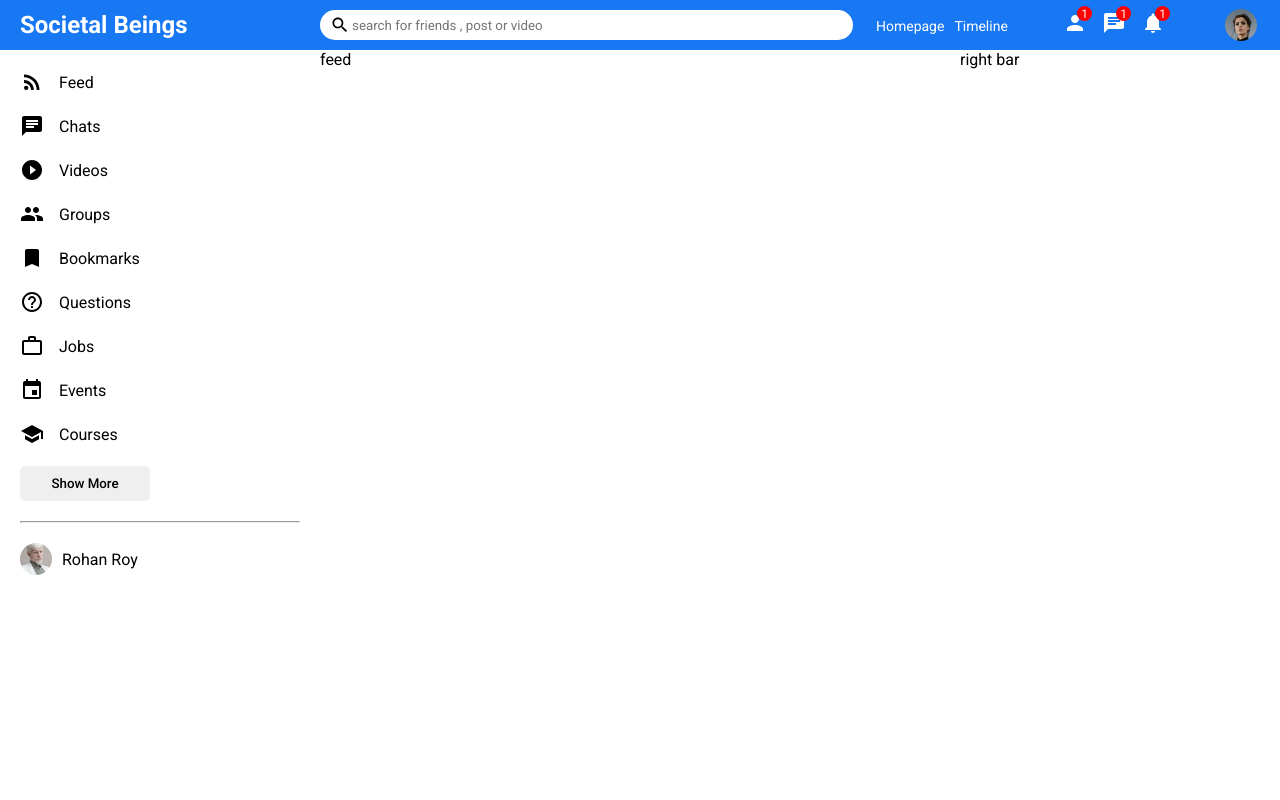
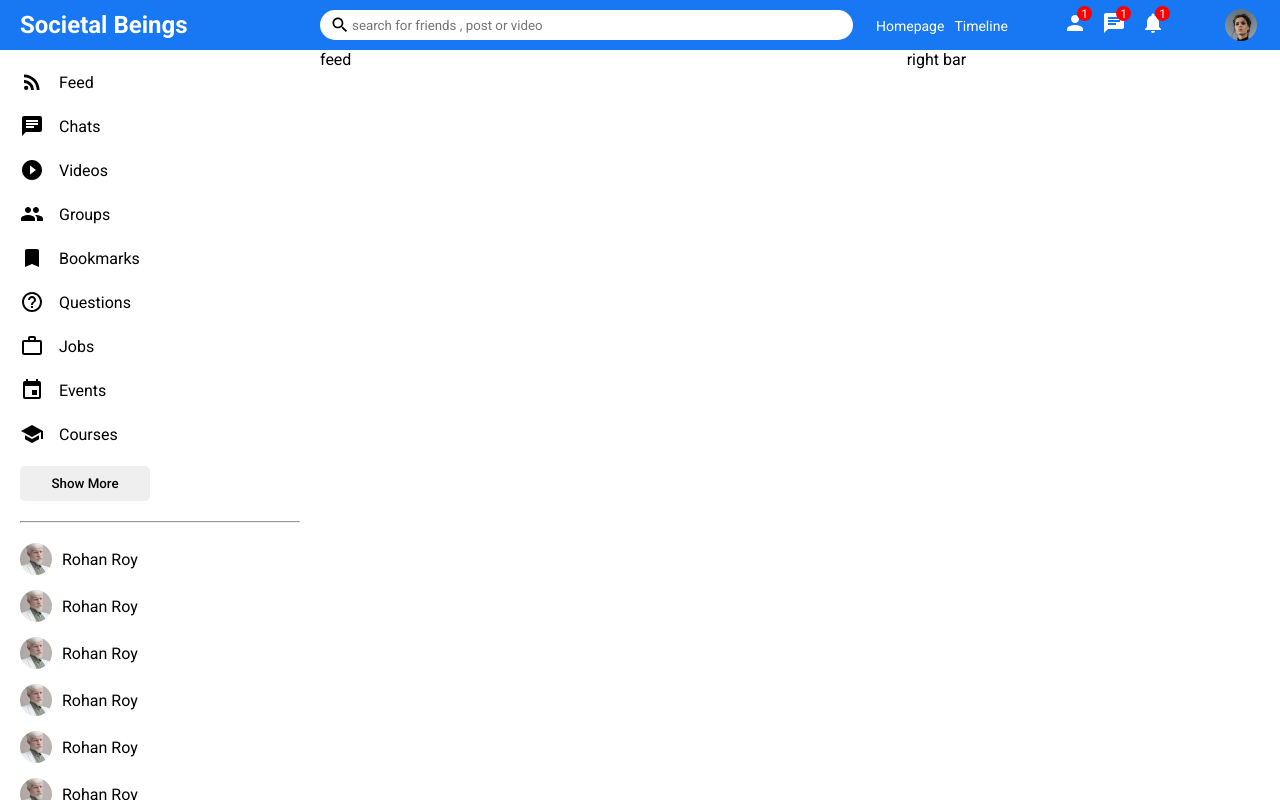
Before and after one commit to codytron21/Societal-Beings, a React (Create React App) app: page / in a window 1280 px wide. Built offline with nearby package versions, Linux system fonts and the light colour scheme.

Commit message:
completed sidebar

```diff
--- a/src/components/feed/feed.css
+++ b/src/components/feed/feed.css
@@ -1,3 +1,4 @@
 .feed {
-    flex: 6;
+    flex: 5.5;
+
 }
--- a/src/components/rightbar/rightbar.css
+++ b/src/components/rightbar/rightbar.css
@@ -1,3 +1,4 @@
 .rightbar {
-    flex: 3;
+    flex: 3.5;
+
 }
--- a/src/components/sidebar/Sidebar.jsx
+++ b/src/components/sidebar/Sidebar.jsx
@@ -63,6 +63,118 @@ export default function Sidebar() {
             />
             <span className="sidebarFriendName">Rohan Roy</span>
           </li>
+          <li className="sidebarFriend">
+            <img
+              src="/assets/persons/2.jpeg"
+              alt=""
+              className="sidebarFriendImage"
+            />
+            <span className="sidebarFriendName">Rohan Roy</span>
+          </li>
+          <li className="sidebarFriend">
+            <img
+              src="/assets/persons/2.jpeg"
+              alt=""
+              className="sidebarFriendImage"
+            />
+            <span className="sidebarFriendName">Rohan Roy</span>
+          </li>
+          <li className="sidebarFriend">
+            <img
+              src="/assets/persons/2.jpeg"
+              alt=""
+              className="sidebarFriendImage"
+            />
+            <span className="sidebarFriendName">Rohan Roy</span>
+          </li>
+          <li className="sidebarFriend">
+            <img
+              src="/assets/persons/2.jpeg"
+              alt=""
+              className="sidebarFriendImage"
+            />
+            <span className="sidebarFriendName">Rohan Roy</span>
+          </li>
+          <li className="sidebarFriend">
+            <img
+              src="/assets/persons/2.jpeg"
+              alt=""
+              className="sidebarFriendImage"
+            />
+            <span className="sidebarFriendName">Rohan Roy</span>
+          </li>
+          <li className="sidebarFriend">
+            <img
+              src="/assets/persons/2.jpeg"
+              alt=""
+              className="sidebarFriendImage"
+            />
+            <span className="sidebarFriendName">Rohan Roy</span>
+          </li>
+          <li className="sidebarFriend">
+            <img
+              src="/assets/persons/2.jpeg"
+              alt=""
+              className="sidebarFriendImage"
+            />
+            <span className="sidebarFriendName">Rohan Roy</span>
+          </li>
+          <li className="sidebarFriend">
+            <img
+              src="/assets/persons/2.jpeg"
+              alt=""
+              className="sidebarFriendImage"
+            />
+            <span className="sidebarFriendName">Rohan Roy</span>
+          </li>
+          <li className="sidebarFriend">
+            <img
+              src="/assets/persons/2.jpeg"
+              alt=""
+              className="sidebarFriendImage"
+            />
+            <span className="sidebarFriendName">Rohan Roy</span>
+          </li>
+          <li className="sidebarFriend">
+            <img
+              src="/assets/persons/2.jpeg"
+              alt=""
+              className="sidebarFriendImage"
+            />
+            <span className="sidebarFriendName">Rohan Roy</span>
+          </li>
+          <li className="sidebarFriend">
+            <img
+              src="/assets/persons/2.jpeg"
+              alt=""
+              className="sidebarFriendImage"
+            />
+            <span className="sidebarFriendName">Rohan Roy</span>
+          </li>
+          <li className="sidebarFriend">
+            <img
+              src="/assets/persons/2.jpeg"
+              alt=""
+              className="sidebarFriendImage"
+            />
+            <span className="sidebarFriendName">Rohan Roy</span>
+          </li>
+          <li className="sidebarFriend">
+            <img
+              src="/assets/persons/2.jpeg"
+              alt=""
+              className="sidebarFriendImage"
+            />
+            <span className="sidebarFriendName">Rohan Roy</span>
+          </li>
+          <li className="sidebarFriend">
+            <img
+              src="/assets/persons/2.jpeg"
+              alt=""
+              className="sidebarFriendImage"
+            />
+            <span className="sidebarFriendName">Rohan Roy</span>
+          </li>
         </ul>
       </div>
     </div>
--- a/src/components/sidebar/sidebar.css
+++ b/src/components/sidebar/sidebar.css
@@ -1,47 +1,57 @@
 .sidebar {
     flex: 3;
-    height: calc(100vh-50px);
+    height: calc(100vh - 50px);
+    overflow-y: scroll;
 }
-.sidebarWrapper{
+::-webkit-scrollbar {
+    width: 5px;
+}
+::-webkit-scrollbar-track {
+    background-color: #f1f1f1;
+}
+::-webkit-scrollbar-thumb {
+    background-color: rgb(179, 179, 179);
+}
+.sidebarWrapper {
     padding: 20px;
 }
-.sidebarList{
-padding: 0;
-margin: 0;
-list-style: none;
+.sidebarList {
+    padding: 0;
+    margin: 0;
+    list-style: none;
 }
-.sidebarListItem{
-  display:flex;
-  align-items: center;
-  margin-bottom: 20px;
+.sidebarListItem {
+    display: flex;
+    align-items: center;
+    margin-bottom: 20px;
 }
-.sidebarIcon{
+.sidebarIcon {
     margin-right: 15px;
 }
-.sidebarButton{
-    width:130px;
-    border:none;
-    padding:10px;
+.sidebarButton {
+    width: 130px;
+    border: none;
+    padding: 10px;
     border-radius: 5px;
     font-weight: 500;
 }
-.sidebarHr{
+.sidebarHr {
     margin: 20px 0;
 }
-.sidebarFriendList{
+.sidebarFriendList {
     padding: 0;
     margin: 0;
-    list-style-type: none;
+    list-style: none;
 }
-.sidebarFriend{
-    display:flex;
+.sidebarFriend {
+    display: flex;
     align-items: center;
     margin-bottom: 15px;
 }
-.sidebarFriendImage{
+.sidebarFriendImage {
     height: 32px;
     width: 32px;
     border-radius: 50%;
     object-fit: cover;
-    margin-right:10px;
+    margin-right: 10px;
 }
--- a/src/pages/home/home.css
+++ b/src/pages/home/home.css
@@ -1,14 +1,5 @@
 .homeContainer{
     display:flex;
     width: 100%;
+
 }
-.sidebar {
-    flex: 3;
-}
-
-.feed{
-    flex:6;
-}
-.rightbar{
-    flex:3;
-}
```
